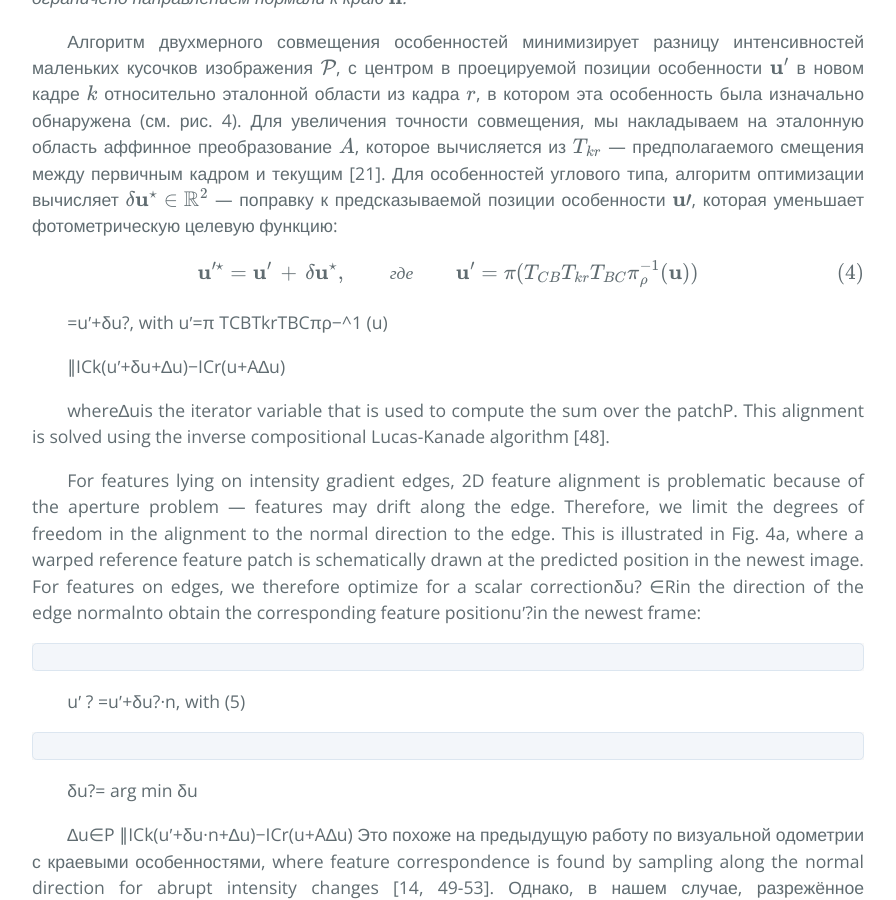
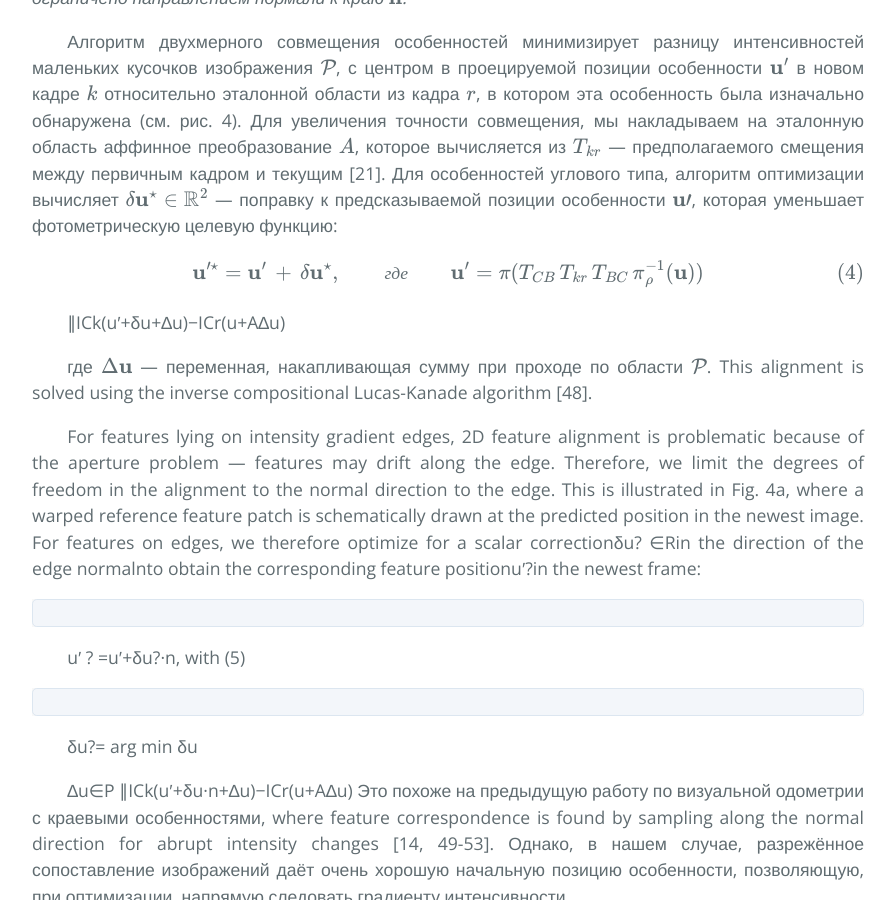
Before and after one commit to i-v-s/slam, a Jekyll site: the page built from svo2.md, in a window 1280 px wide and 900 px high, scrolled down 11122 px. Shown: the whole window, without its empty margins (192-1088 px from the left). Built offline with Jekyll 4.4.1, drawn with Linux system fonts in a browser that asks for light colours; our own code applies the rules of GitHub Pages for plain Markdown files; formulas are drawn with MathJax 3.

Commit message:
Updated svo2.md

```diff
--- a/svo2.md
+++ b/svo2.md
@@ -478,18 +478,18 @@ $$\delta \mathbf{u}^{\star} \in \mathbb{R}^{2}$$ &mdash; поправку
 \mathbf{u}'^{\star} = \mathbf{u}' \, + \, \delta \mathbf{u}^{\star},
 \hspace{20pt} где \hspace{20pt}
 \mathbf{u}' =
-\pi(T_{CB} T_{kr} T_{BC} \pi_{\rho}^{-1}(\mathbf{u}))
+\pi(T_{CB} \, T_{kr} \, T_{BC} \, \pi_{\rho}^{-1}(\mathbf{u}))
 \tag{4}
 \end{equation}
 $$</div>
 
-=u′+δu?, with u′=π
-TCBTkrTBCπρ−^1 (u)
 
 ∥ICk(u′+δu+∆u)−ICr(u+A∆u)
 
-where∆uis the iterator variable that is used to compute the
-sum over the patchP. This alignment is solved using the
+где $$\Delta\mathbf{u}$$ &mdash; переменная,
+накапливающая сумму при проходе
+по области $$\mathcal{P}$$.
+This alignment is solved using the
 inverse compositional Lucas-Kanade algorithm [48].
 
 For features lying on intensity gradient edges, 2D feature
```
